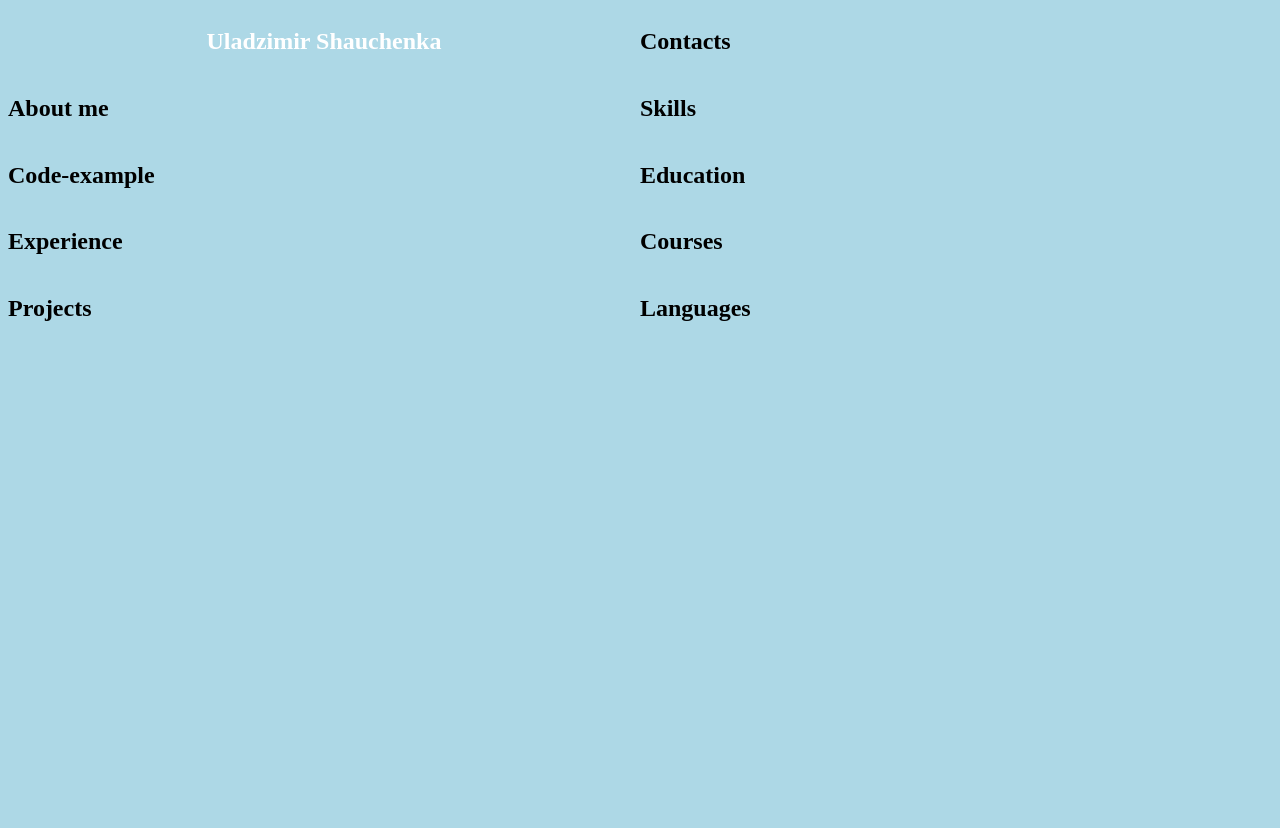
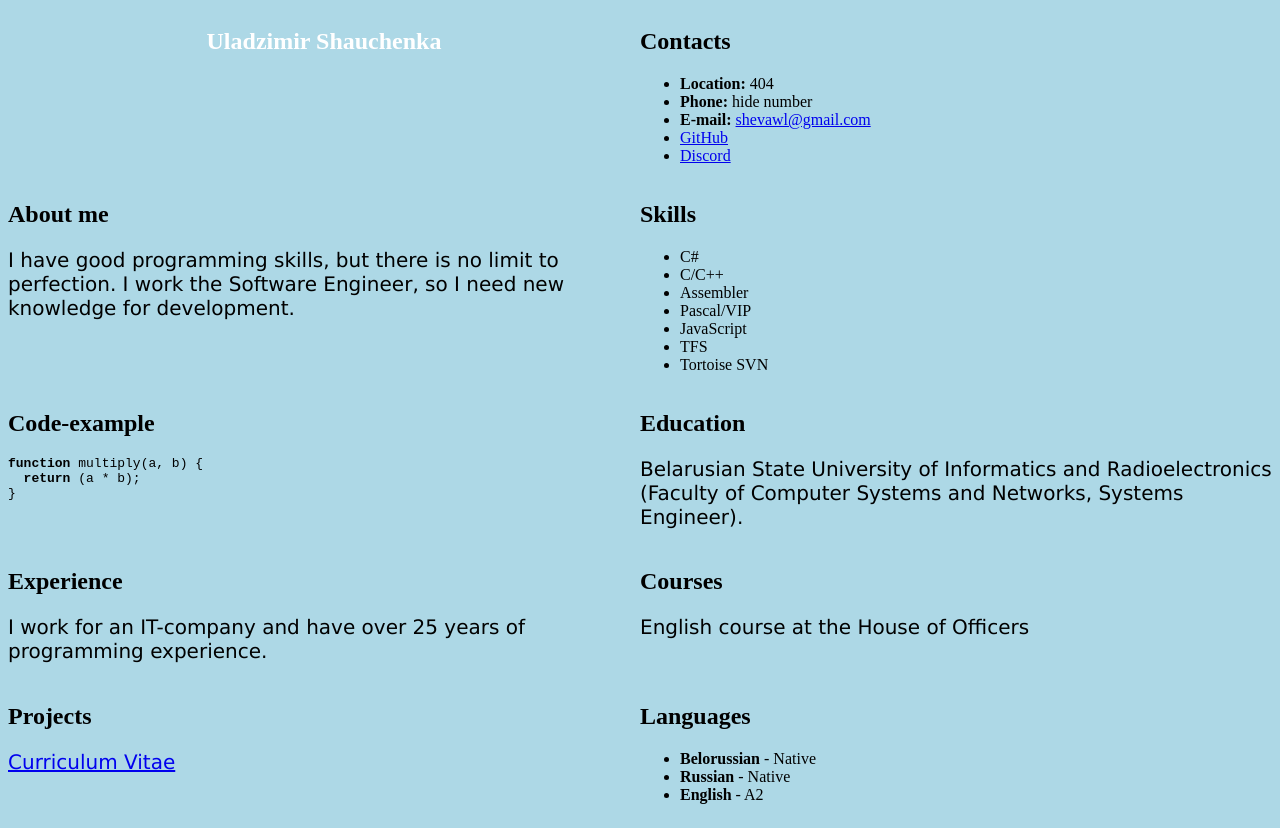
Before and after one commit to WladSheva/rsschool-cv, a plain HTML site: page index.html in a window 1280 px wide. Before the commit the page ends 800 px from the top, so only its background shows below. Drawn offline with Linux system fonts and the light colour scheme.

Commit message:
feat: fill sections of main in index.html

```diff
--- a/index.html
+++ b/index.html
@@ -18,30 +18,74 @@
       </section>
       <section class="section" id="contacts">
         <h2 class="section-title">Contacts</h2>
+        <ul class="section-list">
+          <li class="section-item">
+            <b>Location: </b>404
+          </li>
+          <li class="section-item">
+            <b>Phone: </b>hide number
+          </li>
+          <li class="section-item">
+            <b>E-mail: </b>
+            <a href="mailto:shevawl@gmail.com">shevawl@gmail.com</a>
+          </li>
+          <li class="section-item">
+            <a href="https://github.com/WladSheva" title="WladSheva">GitHub</a>
+          </li>
+          <li class="section-item">
+            <a href="https://discordapp.com/users/737264316499099701" title="@wladbest">Discord</a>
+          </li>
+        </ul>
       </section>
       <section class="section" id="about-me">
         <h2 class="section-title">About me</h2>
+        <p>I have good programming skills, but there is no limit to perfection. I work
+        the Software Engineer, so I need new knowledge for development.</p>
       </section>
       <section class="section" id="skills">
         <h2 class="section-title">Skills</h2>
+        <ul class="section-list">
+          <li class="section-item">C#</li>
+          <li class="section-item">C/C++</li>
+          <li class="section-item">Assembler</li>
+          <li class="section-item">Pascal/VIP</li>
+          <li class="section-item">JavaScript</li>
+          <li class="section-item">TFS</li>
+          <li class="section-item">Tortoise SVN</li>
+        </ul>
       </section>
       <section class="section" id="code-example">
         <h2 class="section-title">Code-example</h2>
+        <pre class="pre"><b>function</b> multiply(a, b) {
+  <b>return</b> (a * b);
+}</pre>
       </section>
       <section class="section" id="education">
         <h2 class="section-title">Education</h2>
+        <p>Belarusian State University of Informatics and Radioelectronics (Faculty of
+        Computer Systems and Networks, Systems Engineer).</p>
       </section>
       <section class="section" id="experience">
         <h2 class="section-title">Experience</h2>
-      </section>
+        <p>I work for an IT-company and have over 25 years of programming experience.</p>
+        </section>
       <section class="section" id="courses">
         <h2 class="section-title">Courses</h2>
+        <p>English course at the House of Officers</p>
       </section>
       <section class="section" id="projects">
         <h2 class="section-title">Projects</h2>
+        <p>
+          <a href="./">Curriculum Vitae</a>
+        </p>
       </section>
       <section class="section" id="languages">
         <h2 class="section-title">Languages</h2>
+        <ul class="section-list">
+          <li class="section-item"><b>Belorussian</b> - Native</li>
+          <li class="section-item"><b>Russian</b> - Native</li>
+          <li class="section-item"><b>English</b> - A2</li>
+        </ul>
       </section>
     </div>
   </main>
```
